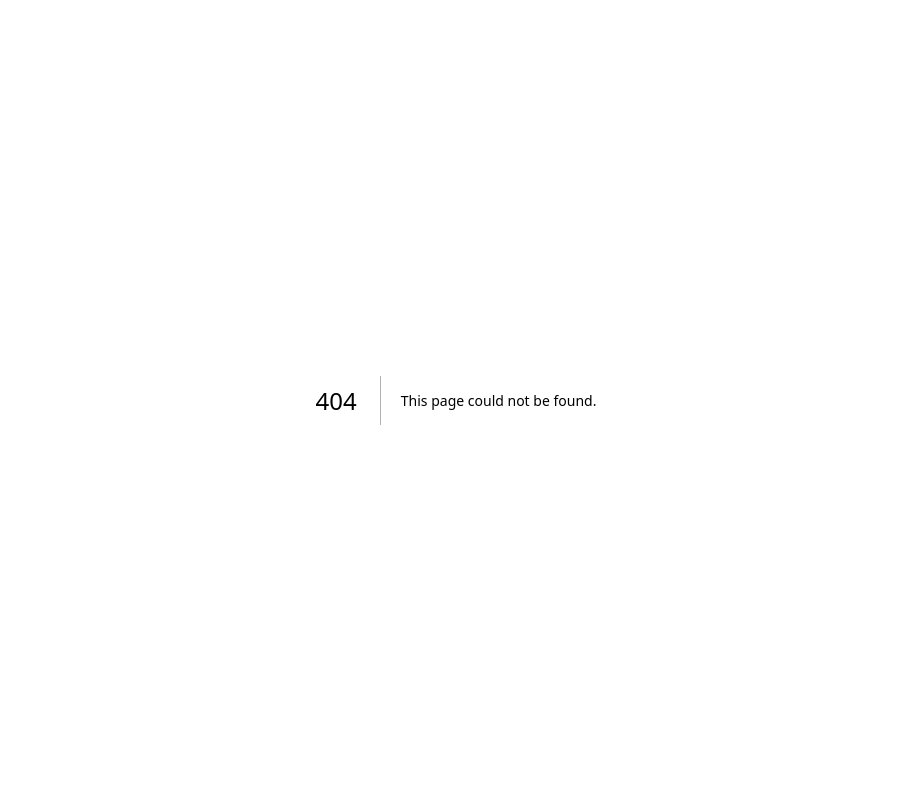
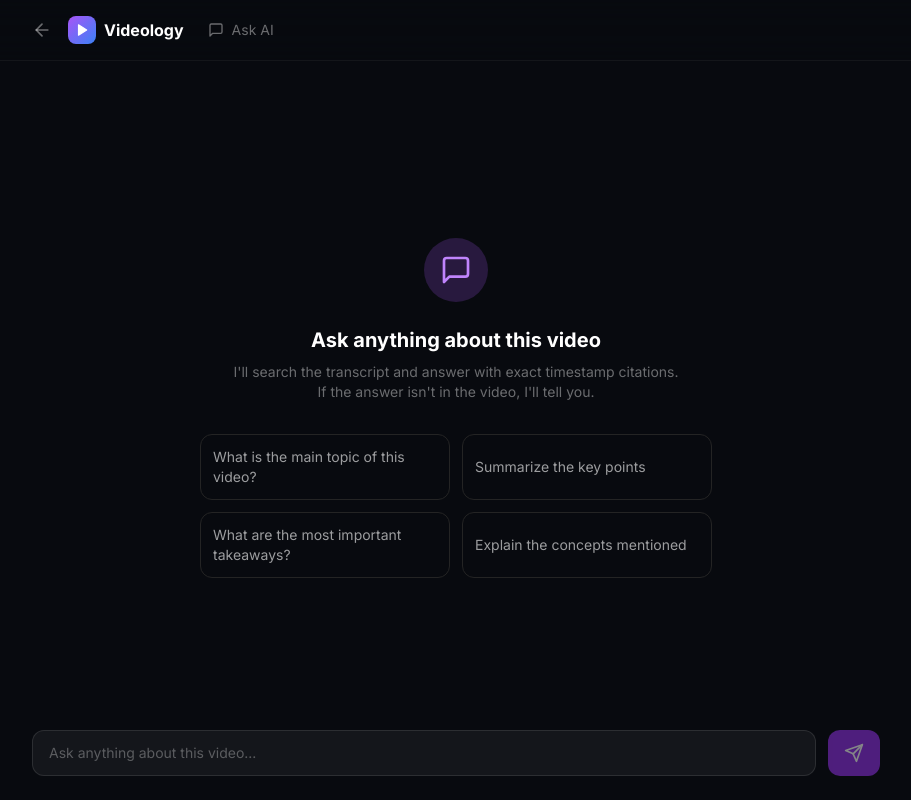
Before and after one commit to mohdabrarbaloch-arch/videology-ai, a Next.js app: page /videos/1/ask in a window 1280 px wide. Before the commit this address had no page. Shown: the whole page, without its empty margins (184-1095 px from the left). Built offline with nearby package versions, Linux system fonts and the light colour scheme.

Commit message:
feat: add AI Ask page with RAG-powered chat and timestamp citations

```diff
--- /dev/null
+++ b/src/app/videos/[id]/ask/page.tsx
@@ -0,0 +1,208 @@
+'use client'
+
+import { useState, useRef, useEffect } from 'react'
+import Link from 'next/link'
+import { useParams } from 'next/navigation'
+import { ArrowLeft, Play, Send, Loader2, MessageSquare, Clock } from 'lucide-react'
+
+interface Citation {
+  timestamp: number
+  text: string
+  segment_id?: string
+}
+
+interface Message {
+  id: string
+  role: 'user' | 'assistant'
+  content: string
+  citations?: Citation[]
+  created_at: string
+}
+
+function formatTime(seconds: number): string {
+  const m = Math.floor(seconds / 60)
+  const s = Math.floor(seconds % 60)
+  return `${m}:${s.toString().padStart(2, '0')}`
+}
+
+export default function AskPage() {
+  const params = useParams()
+  const videoId = params.id as string
+  const [messages, setMessages] = useState<Message[]>([])
+  const [input, setInput] = useState('')
+  const [loading, setLoading] = useState(false)
+  const [conversationId, setConversationId] = useState<string | undefined>()
+  const [error, setError] = useState('')
+  const bottomRef = useRef<HTMLDivElement>(null)
+
+  useEffect(() => {
+    bottomRef.current?.scrollIntoView({ behavior: 'smooth' })
+  }, [messages])
+
+  const sendMessage = async (e: React.FormEvent) => {
+    e.preventDefault()
+    if (!input.trim() || loading) return
+
+    const question = input.trim()
+    setInput('')
+    setError('')
+
+    const userMsg: Message = {
+      id: Date.now().toString(),
+      role: 'user',
+      content: question,
+      created_at: new Date().toISOString(),
+    }
+    setMessages((prev) => [...prev, userMsg])
+    setLoading(true)
+
+    try {
+      const res = await fetch('/api/ask', {
+        method: 'POST',
+        headers: { 'Content-Type': 'application/json' },
+        body: JSON.stringify({ video_id: videoId, question, conversation_id: conversationId }),
+      })
+
+      if (!res.ok) {
+        const err = await res.json()
+        throw new Error(err.error || 'Failed to get answer')
+      }
+
+      const data = await res.json()
+      setConversationId(data.conversation_id)
+
+      const assistantMsg: Message = {
+        id: (Date.now() + 1).toString(),
+        role: 'assistant',
+        content: data.answer,
+        citations: data.citations,
+        created_at: new Date().toISOString(),
+      }
+      setMessages((prev) => [...prev, assistantMsg])
+    } catch (err) {
+      setError(err instanceof Error ? err.message : 'Something went wrong')
+    } finally {
+      setLoading(false)
+    }
+  }
+
+  const suggestions = [
+    'What is the main topic of this video?',
+    'Summarize the key points',
+    'What are the most important takeaways?',
+    'Explain the concepts mentioned',
+  ]
+
+  return (
+    <div className="min-h-screen bg-[#080a0f] text-white flex flex-col">
+      <nav className="border-b border-white/5 bg-[#080a0f]/80 backdrop-blur-xl sticky top-0 z-50">
+        <div className="max-w-4xl mx-auto px-6 py-4 flex items-center gap-4">
+          <Link href={`/videos/${videoId}`} className="text-white/40 hover:text-white transition-colors">
+            <ArrowLeft className="w-5 h-5" />
+          </Link>
+          <div className="flex items-center gap-2">
+            <div className="w-7 h-7 rounded-lg bg-gradient-to-br from-purple-500 to-blue-500 flex items-center justify-center">
+              <Play className="w-3.5 h-3.5 text-white fill-white" />
+            </div>
+            <span className="font-bold">Videology</span>
+          </div>
+          <div className="flex items-center gap-2 ml-2 text-white/40 text-sm">
+            <MessageSquare className="w-4 h-4" />
+            Ask AI
+          </div>
+        </div>
+      </nav>
+
+      <div className="flex-1 max-w-4xl mx-auto w-full px-6 py-6 flex flex-col">
+        {messages.length === 0 ? (
+          <div className="flex-1 flex flex-col items-center justify-center text-center">
+            <div className="w-16 h-16 rounded-full bg-purple-500/20 flex items-center justify-center mb-6">
+              <MessageSquare className="w-8 h-8 text-purple-400" />
+            </div>
+            <h2 className="text-xl font-bold mb-2">Ask anything about this video</h2>
+            <p className="text-white/40 text-sm mb-8 max-w-md">
+              I&apos;ll search the transcript and answer with exact timestamp citations.
+              If the answer isn&apos;t in the video, I&apos;ll tell you.
+            </p>
+            <div className="grid grid-cols-1 sm:grid-cols-2 gap-3 w-full max-w-lg">
+              {suggestions.map((s) => (
+                <button
+                  key={s}
+                  onClick={() => setInput(s)}
+                  className="p-3 rounded-xl border border-white/8 bg-white/3 hover:border-purple-500/30 hover:bg-purple-500/5 transition-all text-sm text-left text-white/60 hover:text-white"
+                >
+                  {s}
+                </button>
+              ))}
+            </div>
+          </div>
+        ) : (
+          <div className="flex-1 space-y-6 mb-6">
+            {messages.map((msg) => (
+              <div key={msg.id} className={`flex ${msg.role === 'user' ? 'justify-end' : 'justify-start'}`}>
+                <div className={`max-w-[80%] ${msg.role === 'user' ? 'order-2' : 'order-1'}`}>
+                  {msg.role === 'assistant' && (
+                    <div className="flex items-center gap-2 mb-2">
+                      <div className="w-6 h-6 rounded-full bg-purple-500/20 flex items-center justify-center">
+                        <MessageSquare className="w-3 h-3 text-purple-400" />
+                      </div>
+                      <span className="text-xs text-white/40">Videology AI</span>
+                    </div>
+                  )}
+                  <div className={`p-4 rounded-2xl text-sm leading-relaxed ${
+                    msg.role === 'user'
+                      ? 'bg-purple-600 text-white rounded-tr-sm'
+                      : 'bg-white/5 border border-white/8 text-white/80 rounded-tl-sm'
+                  }`}>
+                    {msg.content}
+                  </div>
+                  {msg.citations && msg.citations.length > 0 && (
+                    <div className="mt-2 space-y-1">
+                      {msg.citations.map((c, i) => (
+                        <div key={i} className="flex items-start gap-2 text-xs text-white/40 bg-white/3 rounded-lg p-2">
+                          <Clock className="w-3 h-3 text-cyan-400 flex-shrink-0 mt-0.5" />
+                          <span className="text-cyan-400 font-mono flex-shrink-0">{formatTime(c.timestamp)}</span>
+                          <span className="line-clamp-2">{c.text}</span>
+                        </div>
+                      ))}
+                    </div>
+                  )}
+                </div>
+              </div>
+            ))}
+            {loading && (
+              <div className="flex justify-start">
+                <div className="bg-white/5 border border-white/8 rounded-2xl rounded-tl-sm p-4">
+                  <Loader2 className="w-4 h-4 text-purple-400 animate-spin" />
+                </div>
+              </div>
+            )}
+            {error && (
+              <div className="p-3 rounded-xl bg-red-500/10 border border-red-500/20 text-red-400 text-sm">
+                {error}
+              </div>
+            )}
+            <div ref={bottomRef} />
+          </div>
+        )}
+
+        <form onSubmit={sendMessage} className="flex gap-3 sticky bottom-6">
+          <input
+            type="text"
+            value={input}
+            onChange={(e) => setInput(e.target.value)}
+            placeholder="Ask anything about this video..."
+            className="flex-1 px-4 py-3 rounded-xl bg-white/5 border border-white/10 text-white placeholder-white/30 focus:outline-none focus:border-purple-500/50 text-sm"
+          />
+          <button
+            type="submit"
+            disabled={!input.trim() || loading}
+            className="px-4 py-3 rounded-xl bg-purple-600 hover:bg-purple-500 disabled:opacity-50 transition-all"
+          >
+            {loading ? <Loader2 className="w-5 h-5 animate-spin" /> : <Send className="w-5 h-5" />}
+          </button>
+        </form>
+      </div>
+    </div>
+  )
+}
```
